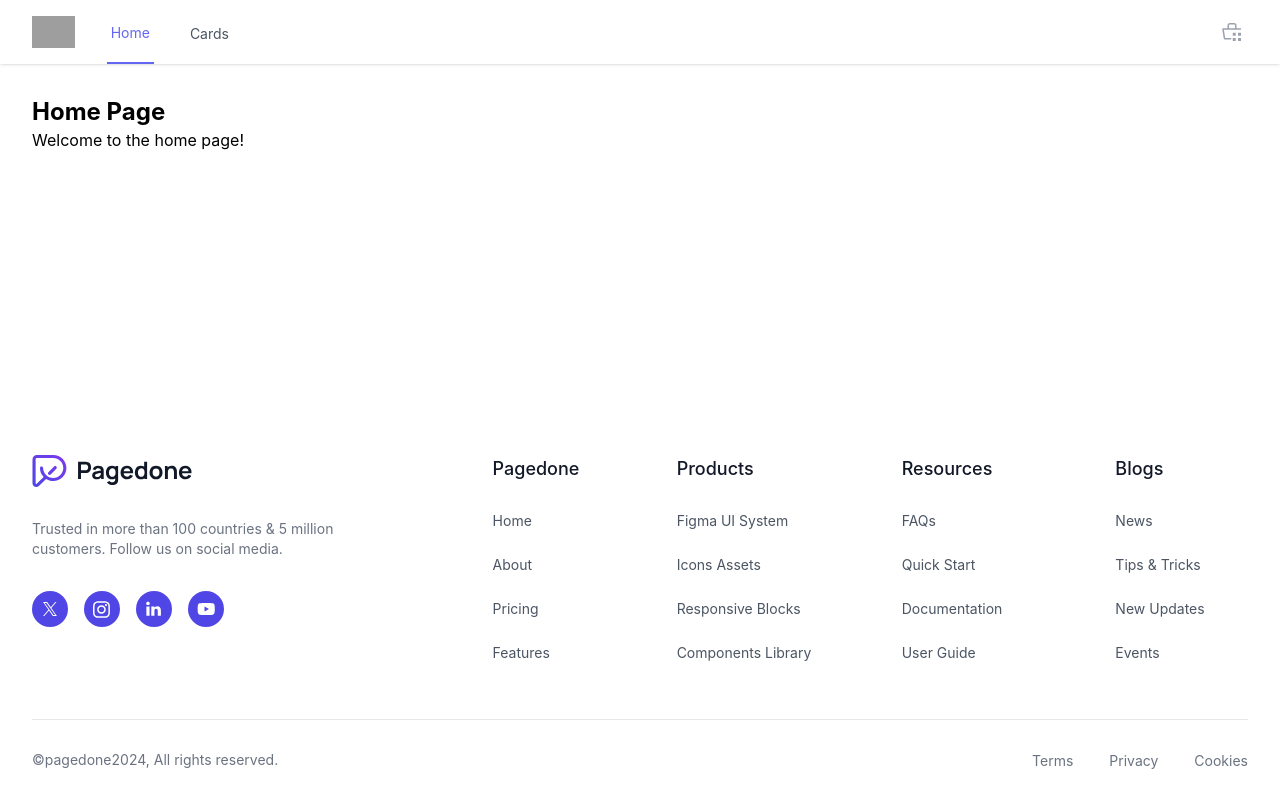
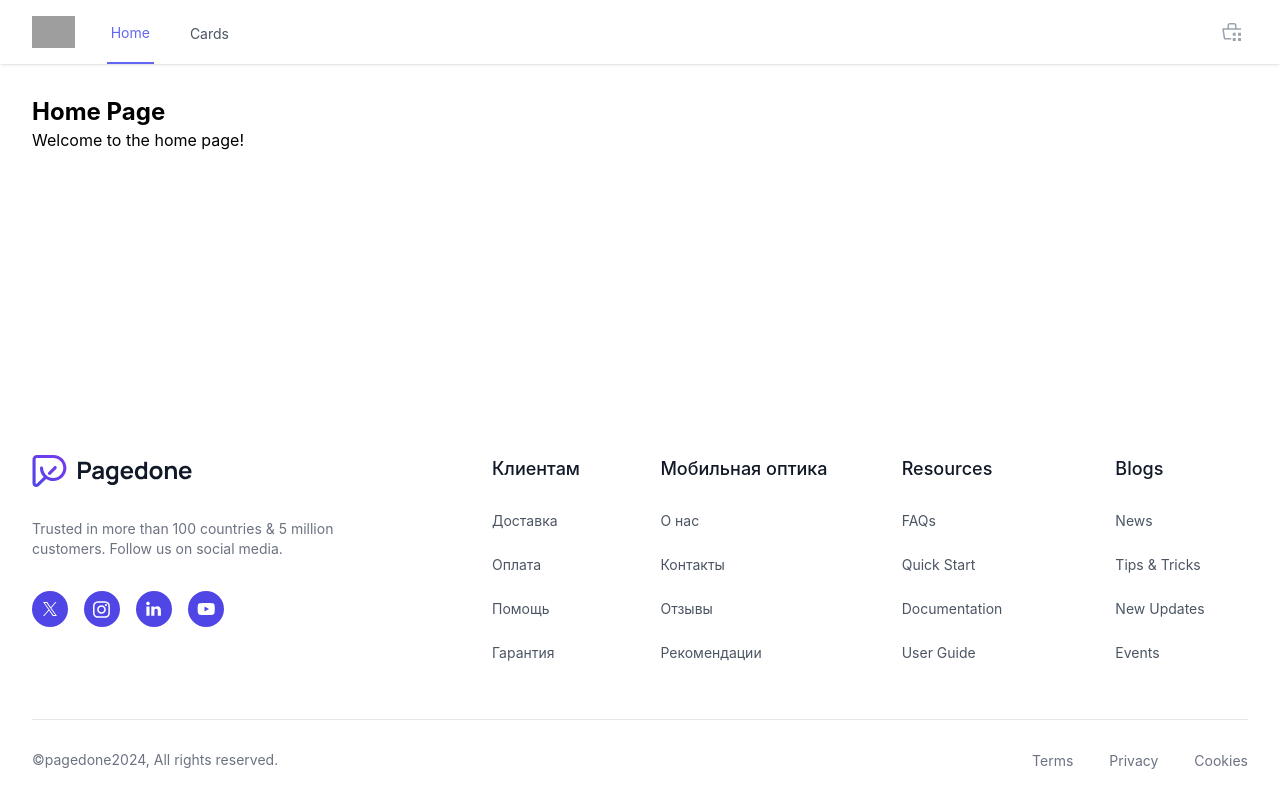
Before and after one commit to ViktoriyaPavlova/final.react-project, a React (Vite) app: page / in a window 1280 px wide. Built offline with nearby package versions, Linux system fonts and the light colour scheme; grey boxes are pictures that could not be loaded.

Commit message:
Внесла редактирование в структуру.

```diff
--- a/src/components/ui/Footer/Footer.jsx
+++ b/src/components/ui/Footer/Footer.jsx
@@ -162,14 +162,14 @@ const Footer = () => {
             </div>
 
             <div className="lg:mx-auto text-center sm:text-left">
-              <h4 className="text-lg text-gray-900 font-medium mb-7">Pagedone</h4>
+              <h4 className="text-lg text-gray-900 font-medium mb-7">Клиентам</h4>
               <ul className="text-sm  transition-all duration-500">
                 <li className="mb-6">
                   <a
                     href="#"
                     className="text-gray-600 hover:text-gray-900"
                   >
-                    Home
+                    Доставка
                   </a>
                 </li>
                 <li className="mb-6">
@@ -177,7 +177,7 @@ const Footer = () => {
                     href="#"
                     className=" text-gray-600 hover:text-gray-900"
                   >
-                    About
+                    Оплата
                   </a>
                 </li>
                 <li className="mb-6">
@@ -185,7 +185,7 @@ const Footer = () => {
                     href="#"
                     className=" text-gray-600 hover:text-gray-900"
                   >
-                    Pricing
+                    Помощь
                   </a>
                 </li>
                 <li>
@@ -193,21 +193,21 @@ const Footer = () => {
                     href="#"
                     className=" text-gray-600 hover:text-gray-900"
                   >
-                    Features
+                    Гарантия
                   </a>
                 </li>
               </ul>
             </div>
 
             <div className="lg:mx-auto text-center sm:text-left">
-              <h4 className="text-lg text-gray-900 font-medium mb-7">Products</h4>
+              <h4 className="text-lg text-gray-900 font-medium mb-7">Мобильная оптика</h4>
               <ul className="text-sm  transition-all duration-500">
                 <li className="mb-6">
                   <a
                     href="#"
                     className="text-gray-600 hover:text-gray-900"
                   >
-                    Figma UI System
+                    О нас
                   </a>
                 </li>
                 <li className="mb-6">
@@ -215,7 +215,7 @@ const Footer = () => {
                     href="#"
                     className=" text-gray-600 hover:text-gray-900"
                   >
-                    Icons Assets
+                    Контакты
                   </a>
                 </li>
                 <li className="mb-6">
@@ -223,7 +223,7 @@ const Footer = () => {
                     href="#"
                     className=" text-gray-600 hover:text-gray-900"
                   >
-                    Responsive Blocks
+                    Отзывы
                   </a>
                 </li>
                 <li>
@@ -231,7 +231,7 @@ const Footer = () => {
                     href="#"
                     className=" text-gray-600 hover:text-gray-900"
                   >
-                    Components Library
+                    Рекомендации
                   </a>
                 </li>
               </ul>
```
